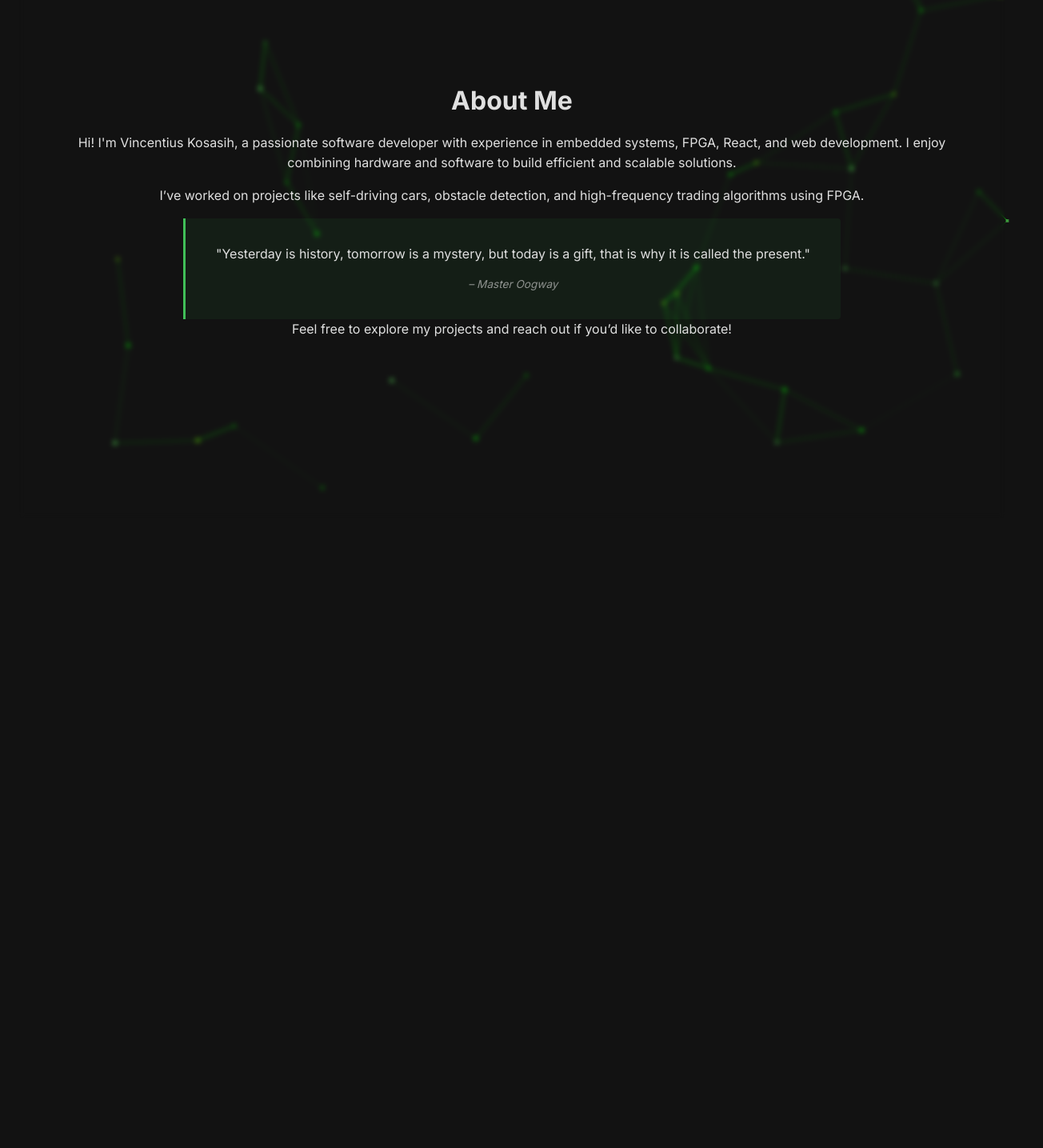
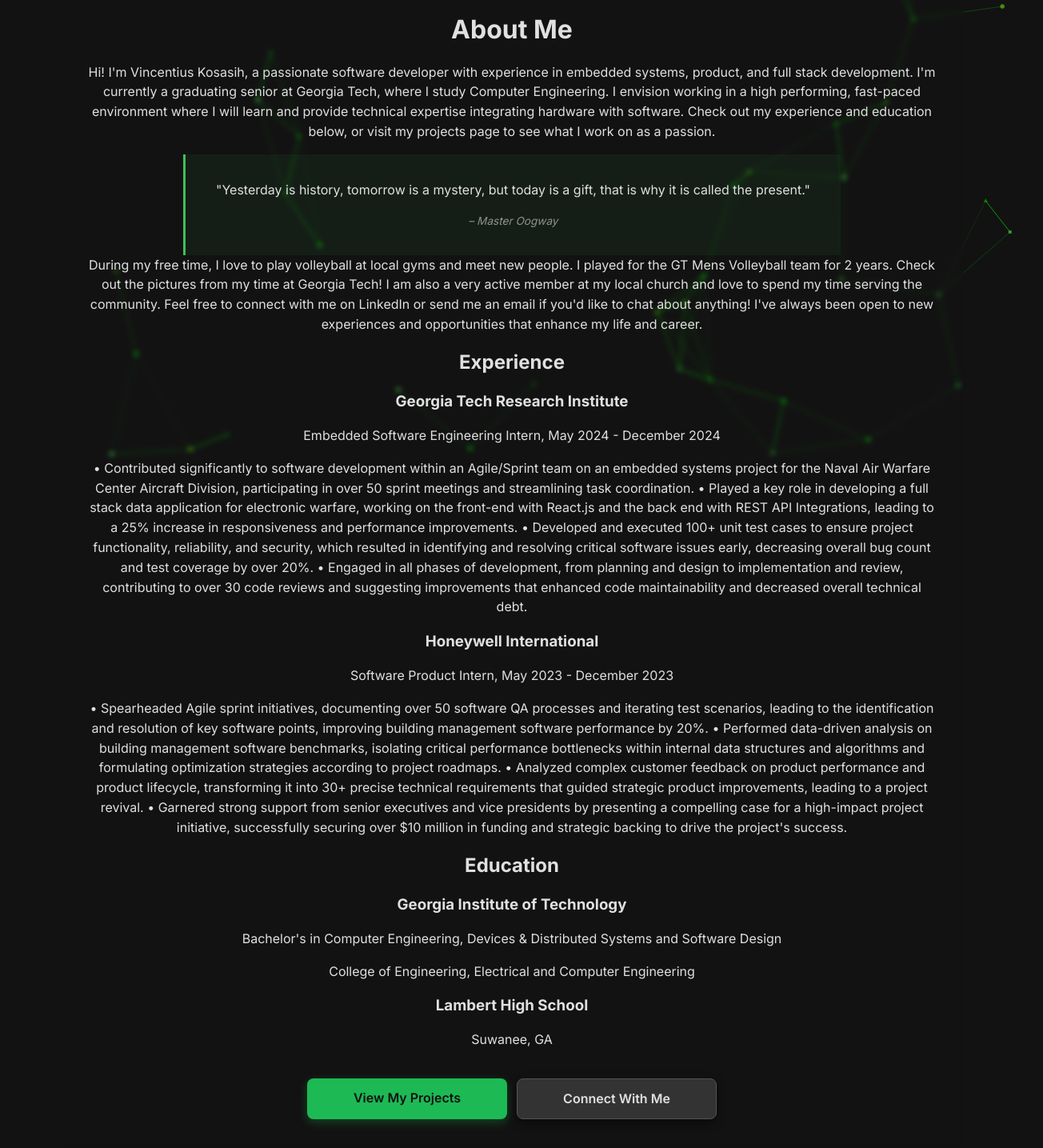
Before and after one commit to kosasih21/kosasih-portfolio, a React (Vite) app: page /about in a window 1280 px wide. Shown: the part 184-1619 px from the top of the page at 80% size, 1304 px wide, since content can reach past the window. Before the commit the page ends 832 px from the top, so only its background shows below. Built offline with nearby package versions, Linux system fonts and the light colour scheme.

Commit message:
updated projects files for specific projects

```diff
--- a/src/components/ParticlesBg.tsx
+++ b/src/components/ParticlesBg.tsx
@@ -30,7 +30,7 @@
                 id="tsparticles"
                 particlesLoaded={particlesLoaded}
                 style={{
-                    position: 'absolute', // ✅ Dynamic height based on parent container
+                    position: 'absolute',
                     width: '100%',
                     height: '100%',
                     top: 0,
--- a/src/components/ProjectDropdown.tsx
+++ b/src/components/ProjectDropdown.tsx
@@ -48,7 +48,6 @@
             </a>
 
             <Menu.Dropdown>
-                <Menu.Label>My Projects</Menu.Label>
                 <Menu.Item
                     component="a"
                     href="/projects/self-driving-car"
--- a/src/pages/About.tsx
+++ b/src/pages/About.tsx
@@ -7,17 +7,17 @@
                 backgroundColor: 'transparent',
                 backdropFilter: 'blur(3px)',
             }}>
-                <div className="container fade-in">
+                <div className="about-container fade-in">
+
+                    {/* Left Block */}
                     <h1>About Me</h1>
                     <p>
-                        Hi! I'm Vincentius Kosasih, a passionate software developer with experience in embedded systems, FPGA, React, and web development.
-                        I enjoy combining hardware and software to build efficient and scalable solutions.
-                    </p>
-                    <p>
-                        I’ve worked on projects like self-driving cars, obstacle detection, and high-frequency trading algorithms using FPGA.
+                        Hi! I'm Vincentius Kosasih, a passionate software developer with experience in embedded systems, product, and full stack development.
+                        I'm currently a graduating senior at Georgia Tech, where I study Computer Engineering. I envision working in a high performing,
+                        fast-paced environment where I will learn and provide technical expertise integrating hardware with software. Check out my
+                        experience and education below, or visit my projects page to see what I work on as a passion.
                     </p>
 
-                    {/* ✅ Added Blockquote */}
                     <Blockquote color="green" cite="– Master Oogway">
                         "Yesterday is history, tomorrow is a mystery,
                         but today is a gift,
@@ -25,8 +25,62 @@
                     </Blockquote>
 
                     <p>
-                        Feel free to explore my projects and reach out if you’d like to collaborate!
+                        During my free time, I love to play volleyball at local gyms and meet new people. I played for the GT Mens Volleyball team for 2 years.
+                        Check out the pictures from my time at Georgia Tech! I am also a very active member at my local church and love to spend my time serving
+                        the community. Feel free to connect with me on LinkedIn or send me an email if you'd like to chat about anything! I've always been open to new
+                        experiences and opportunities that enhance my life and career.
                     </p>
+
+                    {/* Right Block is a image slideshow */}
+
+
+                    <h2>Experience</h2>
+                    <h3>Georgia Tech Research Institute</h3>
+                    <p>Embedded Software Engineering Intern, May 2024 - December 2024</p>
+                    <p>
+                        •	Contributed significantly to software development within an Agile/Sprint team on an embedded systems project for the Naval Air Warfare
+                            Center Aircraft Division, participating in over 50 sprint meetings and streamlining task coordination.
+                        •	Played a key role in developing a full stack data application for electronic warfare, working on the front-end with React.js and the
+                            back end with REST API Integrations, leading to a 25% increase in responsiveness and performance improvements.
+                        •	Developed and executed 100+ unit test cases to ensure project functionality, reliability, and security, which resulted in identifying
+                            and resolving critical software issues early, decreasing overall bug count and test coverage by over 20%.
+                        •	Engaged in all phases of development, from planning and design to implementation and review, contributing to over 30 code reviews
+                            and suggesting improvements that enhanced code maintainability and decreased overall technical debt.
+                    </p>
+
+                    <h3>Honeywell International</h3>
+                    <p>Software Product Intern, May 2023 - December 2023</p>
+                    <p>
+                        •	Spearheaded Agile sprint initiatives, documenting over 50 software QA processes and iterating test scenarios, leading to the
+                        identification and resolution of key software points, improving building management software performance by 20%.
+                        • 	Performed data-driven analysis on building management software benchmarks, isolating critical performance bottlenecks within internal
+                        data structures and algorithms and formulating optimization strategies according to project roadmaps.
+                        • 	Analyzed complex customer feedback on product performance and product lifecycle, transforming it into 30+ precise technical requirements
+                        that guided strategic product improvements, leading to a project revival.
+                        • 	Garnered strong support from senior executives and vice presidents by presenting a compelling case for a high-impact project initiative,
+                        successfully securing over $10 million in funding and strategic backing to drive the project's success.
+                    </p>
+
+
+
+                    <h2>Education</h2>
+                    <h3>Georgia Institute of Technology</h3>
+                    <p>Bachelor's in Computer Engineering, Devices & Distributed Systems and Software Design</p>
+                    <p>College of Engineering, Electrical and Computer Engineering</p>
+
+                    <h3>Lambert High School</h3>
+                    <p>Suwanee, GA</p>
+
+
+
+                    <div className="link-container">
+                        <a href="/projects" className="button">
+                            View My Projects
+                        </a>
+                        <a href="/contact" className="secondary-button">
+                            Connect With Me
+                        </a>
+                    </div>
                 </div>
             </AppShell.Main>
         </AppShell>
--- a/src/pages/Contact.tsx
+++ b/src/pages/Contact.tsx
@@ -36,7 +36,7 @@
                         </Button>
                         <Button
                             component="a"
-                            href="mailto:vincentius.kosasih@example.com"
+                            href="mailto:kosasih21103@gmail.com"
                             leftSection={<Mail size={18} />}
                             className="connect-button"
                         >
--- a/src/pages/Projects.tsx
+++ b/src/pages/Projects.tsx
@@ -64,7 +64,7 @@
                     backdropFilter: 'blur(3px)',
                 }}
             >
-                <div className="projects-container fade-in">
+                <div className="project-container fade-in">
                     <h1>My Projects 🚀</h1>
                     <p className="subheading">
                         Here are some of the key projects I've worked on:
--- a/src/styles/globals.css
+++ b/src/styles/globals.css
@@ -4,23 +4,6 @@
     margin: 0;
     padding: 0;
     box-sizing: border-box;
-}
-
-/* Fade-In Animation */
-@keyframes fadeIn {
-    from {
-        opacity: 0;
-        transform: translateY(20px);
-    }
-    to {
-        opacity: 1;
-        transform: translateY(0);
-    }
-}
-
-.fade-in {
-    opacity: 0;
-    animation: fadeIn 1s ease-out forwards;
 }
 
 
@@ -39,19 +22,9 @@
     width: 100% !important;
     max-width: 100vw !important;
     flex-grow: 1 !important;
-    min-height: 100vh !important; /* ✅ Allow the parent to expand */
-    overflow-y: auto !important; /* ✅ Let the parent control the scroll */
+    min-height: 100vh !important;
+    overflow-y: auto !important;
 }
-
-
-
-
-.non-clickable {
-    user-select: none; /* Prevent text selection */
-    pointer-events: none; /* Disable clicks */
-}
-
-
 
 /* Headings and Text */
 h1, h2, h3, p {
@@ -65,6 +38,11 @@
     margin-bottom: 0;
 }
 
+.non-clickable {
+    user-select: none; /* Prevent text selection */
+    pointer-events: none; /* Disable clicks */
+}
+
 /* Links */
 a {
     color: inherit;
@@ -74,7 +52,7 @@
 #tsparticles {
     position: absolute;
     width: 100%;
-    height: 100%;
+    height: auto;
     z-index: 0;
 }
 
@@ -172,31 +150,39 @@
     border-radius: 8px;
     text-decoration: none;
     display: inline-block;
-    transition: background-color 0.3s ease;
+    transition:
+        background-color 0.3s ease,
+        transform 0.2s ease,
+        box-shadow 0.3s ease;
     border: 1px solid #555;
     box-shadow: 0 4px 12px rgba(0, 0, 0, 0.5);
     width: 250px;
     text-align: center;
     cursor: pointer;
+    outline: none; /* ✅ Remove unwanted focus borders */
 }
 
 .secondary-button:hover {
     background-color: #444;
     transform: scale(1.05);
+    box-shadow: 0 6px 16px rgba(0, 0, 0, 0.6);
 }
 
+.secondary-button:active {
+    transform: scale(0.98);
+    box-shadow: 0 2px 8px rgba(0, 0, 0, 0.4);
+}
+
+
 /* Active state */
-.button:active,
-.secondary-button:active {
+.button:active {
     transform: scale(0.98);
 }
 
 
 
 
-/* Remove inner container scroll trap */
-/* ✅ Let the inner container expand naturally */
-.projects-container {
+.about-container {
     display: flex;
     flex-direction: column;
     align-items: center;
@@ -206,8 +192,24 @@
     width: 100%;
     max-width: 1100px;
     margin: 0 auto;
-    height: auto !important; /* ✅ Allow it to expand with content */
-    overflow-y: unset !important; /* ✅ Remove internal scroll trap */
+    height: auto !important;
+    overflow-y: unset !important;
+}
+
+
+
+.project-container {
+    display: flex;
+    flex-direction: column;
+    align-items: center;
+    justify-content: flex-start;
+    padding: 120px 20px 20px;
+    text-align: center;
+    width: 100%;
+    max-width: 1100px;
+    margin: 0 auto;
+    height: auto !important;
+    overflow-y: unset !important;
 }
 
 
@@ -283,19 +285,31 @@
 
 
 
+.projects-container {
+    display: flex;
+    flex-direction: column;
+    align-items: center;
+    justify-content: flex-start;
+    padding: 120px 20px 20px;
+    text-align: center;
+    width: 100%;
+    max-width: 1100px;
+    margin: 0 auto;
+    height: auto !important;
+    overflow-y: unset !important;
+}
+
+
 
 
 /* Connect buttons */
 .connect-button {
-    background-color: #1DB954;
-    color: #121212;
-    font-size: 16px;
-    font-weight: 600;
-    padding: 12px 24px;
-    border-radius: 8px;
+    background-color: #1DB954 !important;
+    font-weight: 600 !important;
+    padding: 12px 24px !important;
+    border-radius: 8px !important;
     transition: background-color 0.3s ease, transform 0.2s ease;
     box-shadow: 0 4px 12px rgba(29, 185, 84, 0.3);
-    display: flex;
     align-items: center;
     gap: 8px;
     justify-content: center;
@@ -310,6 +324,8 @@
 .connect-button:active {
     transform: scale(0.98);
 }
+
+
 
 .custom-menu-item {
     color: #E0E0E0;
@@ -337,6 +353,26 @@
     background-color: #1ed760 !important; /* ✅ Lighter green on hover */
     color: #121212 !important;
 }
+
+
+
+/* Fade-In Animation */
+@keyframes fadeIn {
+    from {
+        opacity: 0;
+        transform: translateY(20px);
+    }
+    to {
+        opacity: 1;
+        transform: translateY(0);
+    }
+}
+
+.fade-in {
+    opacity: 0;
+    animation: fadeIn 1s ease-out forwards;
+}
+
 
 
 /* Typewriter effect for the header */
```
Also changed, not shown: src/App.tsx (+17 -4 lines), src/pages/Home.tsx (+4 -4 lines).
